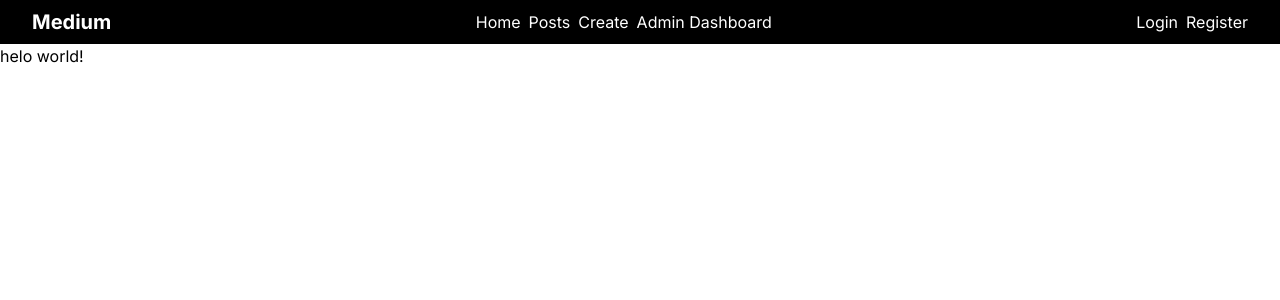
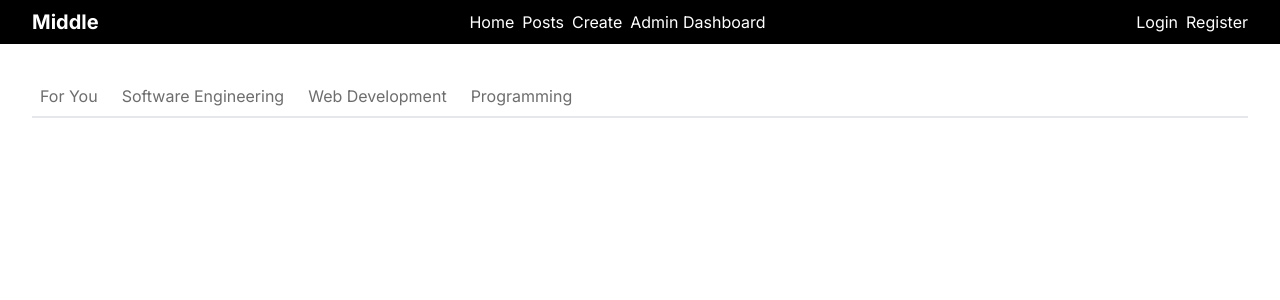
Before and after one commit to YounesOuterbah/blog_app, a Next.js app in the folder frontend/: page / in a window 1280 px wide. Shown: the top 300 px of the page. Built offline with nearby package versions, Linux system fonts and the light colour scheme.

Commit message:
fixed topic navigation

```diff
--- a/frontend/src/app/(pages)/home/page.tsx
+++ /dev/null
@@ -1,5 +0,0 @@
-export default function page() {
-  return (
-    <div>Hello from home</div>
-  )
-}
--- a/frontend/src/app/_header/HeaderList.tsx
+++ b/frontend/src/app/_header/HeaderList.tsx
@@ -17,16 +17,16 @@ export default function HeaderList() {
         ) : (
           <FaBars className="cursor-pointer md:hidden mr-4" onClick={handelClick} />
         )}
-        Medium
+        Middle
       </div>
       <ul className={`items-center hidden md:flex`}>
-        <Link href="/home" className="mr-2 cursor-pointer">
+        <Link href="/" className="mr-2 cursor-pointer">
           Home
         </Link>
         <Link href="/posts" className="mr-2 cursor-pointer">
           Posts
         </Link>
-        <Link href="/createPost" className="mr-2 cursor-pointer">
+        <Link href="/posts/createPost" className="mr-2 cursor-pointer">
           Create
         </Link>
         <Link href="/admin" className="cursor-pointer">
@@ -38,7 +38,7 @@ export default function HeaderList() {
           <li className="cursor-pointer my-4 bg-red-600 hover:bg-red-800 duration-300 p-2 rounded">
             <Link
               className="block w-full"
-              href="/home"
+              href="/"
               onClick={() => {
                 setToggle(!toggle);
               }}
@@ -60,7 +60,7 @@ export default function HeaderList() {
           <li className="cursor-pointer my-4 bg-red-600 hover:bg-red-800 duration-300 p-2 rounded">
             <Link
               className="block w-full"
-              href="/createPost"
+              href="/posts/createPost"
               onClick={() => {
                 setToggle(!toggle);
               }}
--- a/frontend/src/app/layout.tsx
+++ b/frontend/src/app/layout.tsx
@@ -6,7 +6,7 @@ import Header from "./_header/page";
 const inter = Inter({ subsets: ["latin"] });
 
 export const metadata: Metadata = {
-  title: "Medium",
+  title: "Middle",
   description: "Generated by create next app",
 };
 
--- a/frontend/src/app/page.tsx
+++ b/frontend/src/app/page.tsx
@@ -1,3 +1,40 @@
+"use client";
+
+import { useState } from "react";
+
 export default function Home() {
-  return <div className="">helo world!</div>;
+  const [items, setItems] = useState<string[]>([
+    "For You",
+    "Software Engineering",
+    "Web Development",
+    "Programming",
+  ]);
+
+  const [selected, setSelected] = useState<string>("");
+
+  const handelClick = (index: number) => {
+    setSelected(items[index]);
+  };
+
+  return (
+    <>
+      <div className="home pt-8">
+        <div className="container">
+          <ul className="controller flex items-center border-b-2 text-md">
+            {items.map((item, index) => (
+              <li
+                key={index}
+                onClick={() => handelClick(index)}
+                className={`mr-2 cursor-pointer hover:text-black border-b-2 -mb-[2px] duration-300 py-2 px-2 ${
+                  selected === item ? "text-black border-blue-500" : "text-[#6d6d6d]"
+                }`}
+              >
+                {item}
+              </li>
+            ))}
+          </ul>
+        </div>
+      </div>
+    </>
+  );
 }
```
Also changed, not shown: frontend/src/app/(pages)/posts/createPost/page.tsx (renamed from frontend/src/app/(pages)/createPost/page.tsx).
